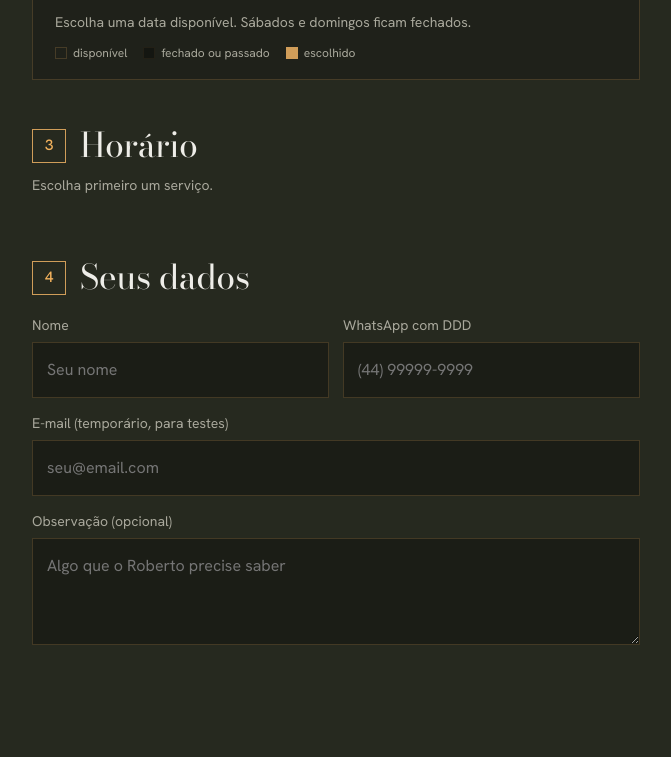
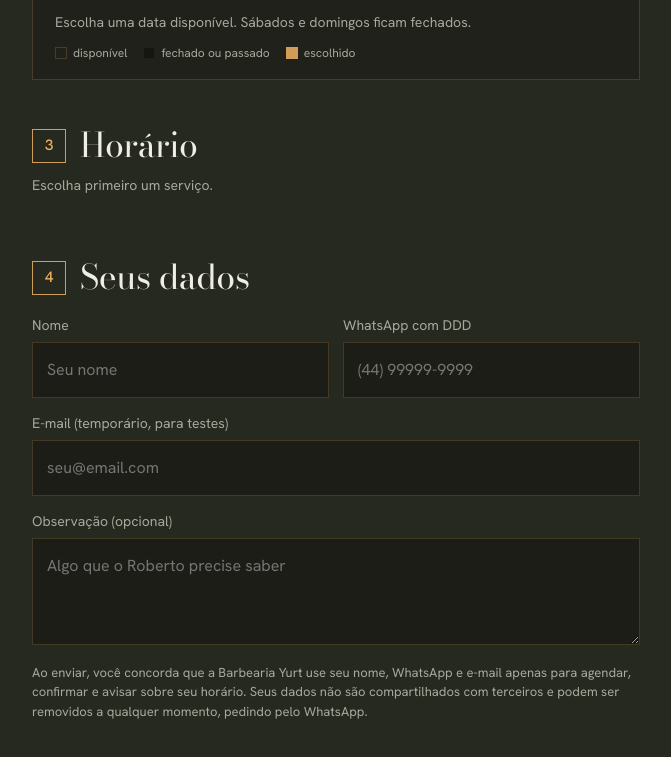
Before and after one commit to Rasnman/yurt, a plain HTML site: page agendar.html in a window 1280 px wide. Shown: the part 1978-2735 px from the top of the page, without its empty margins (82-753 px from the left). Drawn offline with nearby package versions, Linux system fonts and the light colour scheme.

Commit message:
Inclui aviso de consentimento no agendamento
Co-Authored-By: Claude Haiku 5.5 <noreply@anthropic.com>
Claude-Session: https://claude.ai/code/session_0198a3suQd7ekXKgDjiEXt6X

```diff
--- a/agendar.html
+++ b/agendar.html
@@ -164,6 +164,7 @@ header.top { display: flex; justify-content: space-between; align-items: center;
 @keyframes turn { to { transform: rotate(360deg); } }
 .btn-go.shake { animation: shake .4s; }
 .summary .note { margin-top: 14px; font-size: 13px; color: #6B6553; line-height: 1.5; }
+.consent { grid-column: 1 / -1; font-size: 13px; line-height: 1.5; color: #A9A89C; margin-top: 4px; }
 .warn { margin-top: 12px; font-size: 13px; color: #E0826A; min-height: 1.2em; }
 .sent { display: none; margin-top: 16px; padding: 14px 14px 14px 56px; background: rgba(42,42,34,.08); font-size: 14px; line-height: 1.5; position: relative; }
 .sent.show { display: block; animation: rise .6s var(--ease) forwards; opacity: 0; }
@@ -287,6 +288,7 @@ header.top { display: flex; justify-content: space-between; align-items: center;
           <label class="full">Observação (opcional)
             <textarea id="obs" rows="3" placeholder="Algo que o Roberto precise saber"></textarea>
           </label>
+          <p class="consent">Ao enviar, você concorda que a Barbearia Yurt use seu nome, WhatsApp e e-mail apenas para agendar, confirmar e avisar sobre seu horário. Seus dados não são compartilhados com terceiros e podem ser removidos a qualquer momento, pedindo pelo WhatsApp.</p>
         </div>
       </section>
 
```
